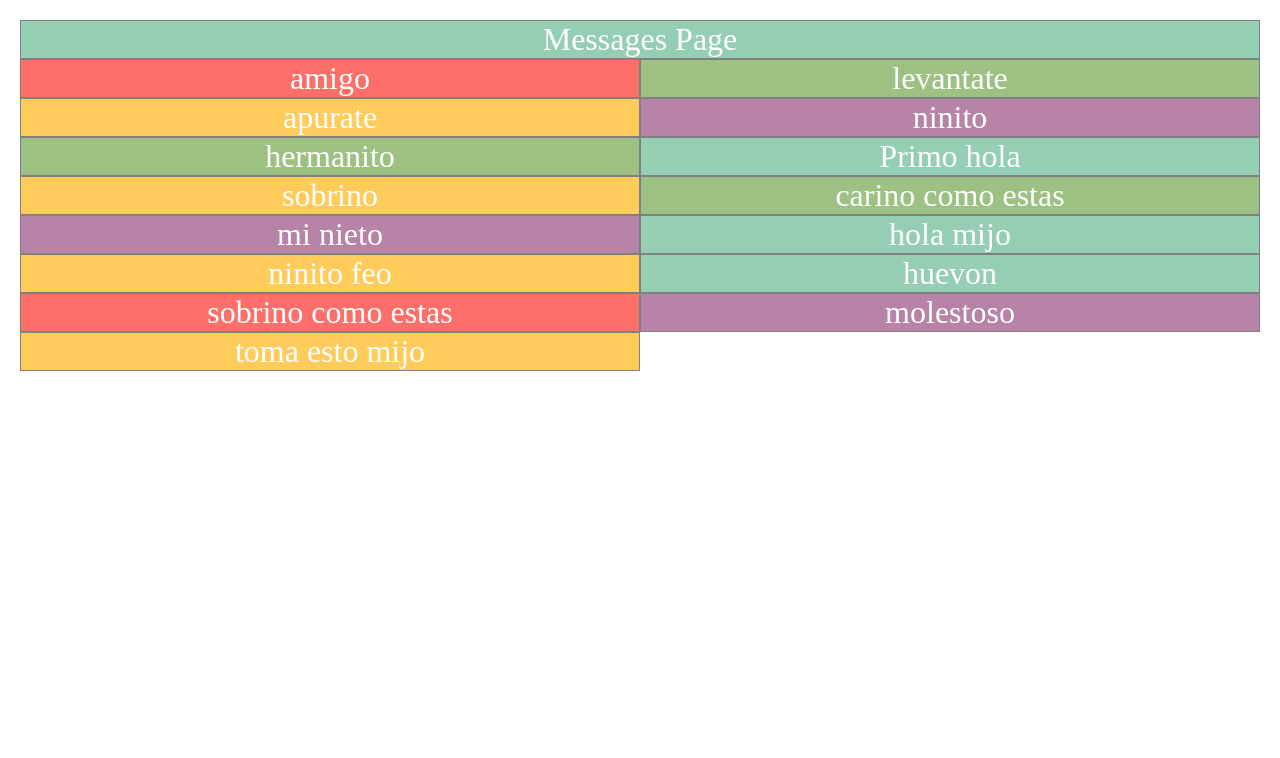
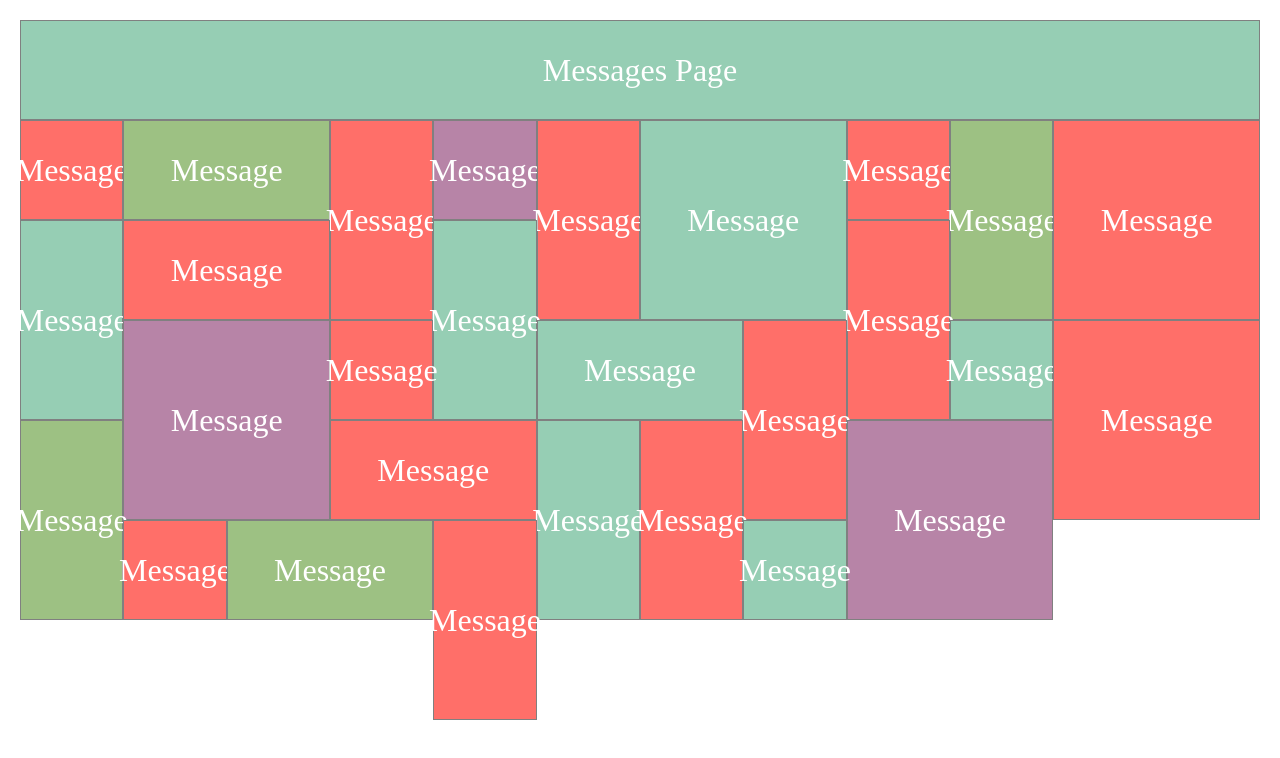
Before and after one commit to brandon3293/WebLayouts, a plain HTML site: page GridGames/level_five.html in a window 1280 px wide. Drawn offline with Linux system fonts and the light colour scheme.

Commit message:
commit message

```diff
--- a/GridGames/basic.css
+++ b/GridGames/basic.css
@@ -19,7 +19,7 @@ body {
   background-color: #96ceb4;
 }
 
-.container > div:nth-child(2n) {
+.container.container > div:nth-child(2n) {
   background-color: #ff6f69;
 }
 
--- a/GridGames/level_five.css
+++ b/GridGames/level_five.css
@@ -1,16 +1,32 @@
 .container {
   display: grid;
-  grid-template-columns: repeat(2, 1fr);
-  /* Style rows and columns */
+  grid-template-columns:repeat(auto-fill, minmax(100px, 1fr));
+  grid-template-rows: repeat(10, 100px);
+  grid-auto-flow: dense;
 }
 
+
+
 #title {
-  grid-column-end: span 2;
-  /* grid-column: this should span the entire page, look into using negative numbers in grid-column-end; */
+  /* grid-column:1/end; */
+  grid-column-start:1;
+  grid-column-end: -1;
 }
 
-.friend {
-
+.siblings {
+  grid-column: span 2;
+  grid-row: span 1;
 }
 
+.uncles,.aunts {
+  grid-column: span 1;
+  grid-row: span 2;
+}
+
+.grandparents {
+  grid-column: span 2;
+  grid-row: span 2;
+}
+
+
 /* Style other types of family members below */
--- a/GridGames/level_five.html
+++ b/GridGames/level_five.html
@@ -9,25 +9,37 @@
   <body>
     <div class="container">
       <div id="title">Messages Page</div>
-      <div class="friend">amigo</div>
-      <div class="sibling">levantate</div>
-      <div class="sibling">apurate</div>
-      <div class="sibling">ninito</div>
-      <div class="sibling">hermanito</div>
-      <div class="friend">Primo hola</div>
-      <div class="auncle">sobrino</div>
-      <div class="auncle">carino como estas</div>
-      <div class="grandparent">mi nieto</div>
-      <div class="grandparent">hola mijo</div>
-      <div class="friend">ninito feo</div>
-      <div class="friend">huevon</div>
-      <div class="auncle">sobrino como estas</div>
-      <div class="sibling">molestoso</div>
-      <div class="auncle">toma esto mijo</div>
+      <div class = "friend">Message</div>
+
+      <div class="siblings">Message</div>
+      <div class="uncles">Message</div>
+      <div class="friends">Message</div>
+      <div class="aunts">Message</div>
+      <div class="grandparents">Message</div>
+      <div class="cousins">Message</div>
+      <div class="uncles">Message</div>
+      <div class="grandparents">Message</div>
+      <div class="aunts">Message</div>
+      <div class="siblings">Message</div>
+      <div class="uncles">Message</div>
+      <div class="aunts">Message</div>
+      <div class="grandparents">Message</div>
+      <div class="cousins">Message</div>
+      <div class="siblings">Message</div>
+      <div class="uncles">Message</div>
+      <div class="friends">Message</div>
+      <div class="grandparents">Message</div>
+      <div class="aunts">Message</div>
+      <div class="siblings">Message</div>
+      <div class="uncles">Message</div>
+      <div class="aunts">Message</div>
+      <div class="grandparents">Message</div>
+      <div class="cousins">Message</div>
+      <div class="siblings">Message</div>
+      <div class="uncles">Message</div>
+      <div class="friends">Message</div>
+    </div>
 
 
-      <!-- add fourteen more messages divs below from a variety of family member -->
-
-    </div>
   </body>
 <html>
--- a/GridGames/level_four.css
+++ b/GridGames/level_four.css
@@ -6,25 +6,25 @@
 }
 
 #navbar {
-  grid-column-start: span 5;
+  grid-column: span 5;
 }
 
 #sidebar {
   writing-mode: vertical-rl;
 
-  grid-row-end: span 2;
+  grid-row: span 2;
 
 }
 
 #title {
-  grid-column-start: span 4;
+  grid-column: span 4;
 }
 
 
 #content {
-  grid-column-start: span 4;
+  grid-column: span 4;
 }
 
 #footer {
-  grid-column-start: span 5;
+  grid-column: span 5;
 }
```
